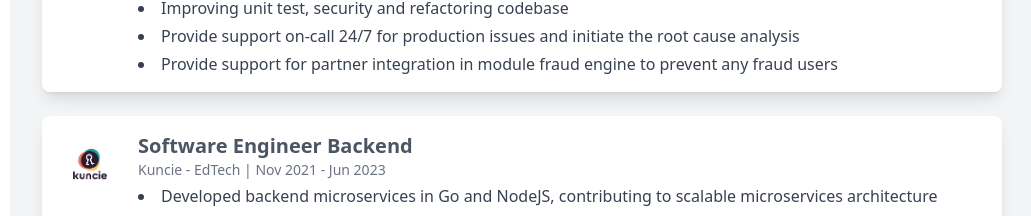
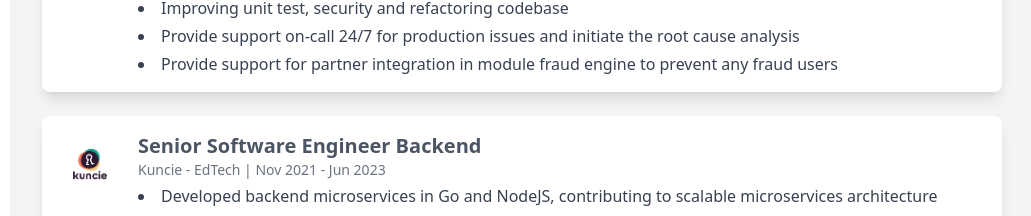
Before and after one commit to HarryChang30/harry-portofolio, a SvelteKit app: page / in a window 1280 px wide. Shown: the part 900-1116 px from the top of the page, without its empty margins (246-1277 px from the left). Built offline with nearby package versions, Linux system fonts and the light colour scheme.

Commit message:
update backend

```diff
--- a/src/components/Experience.svelte
+++ b/src/components/Experience.svelte
@@ -29,7 +29,7 @@
         {
             company: "Kuncie - EdTech",
             logo: "/logos/kuncie.png",
-            position: "Software Engineer Backend",
+            position: "Senior Software Engineer Backend",
             duration: "Nov 2021 - Jun 2023",
             description: [
                 "Developed backend microservices in Go and NodeJS, contributing to scalable microservices architecture",
```
